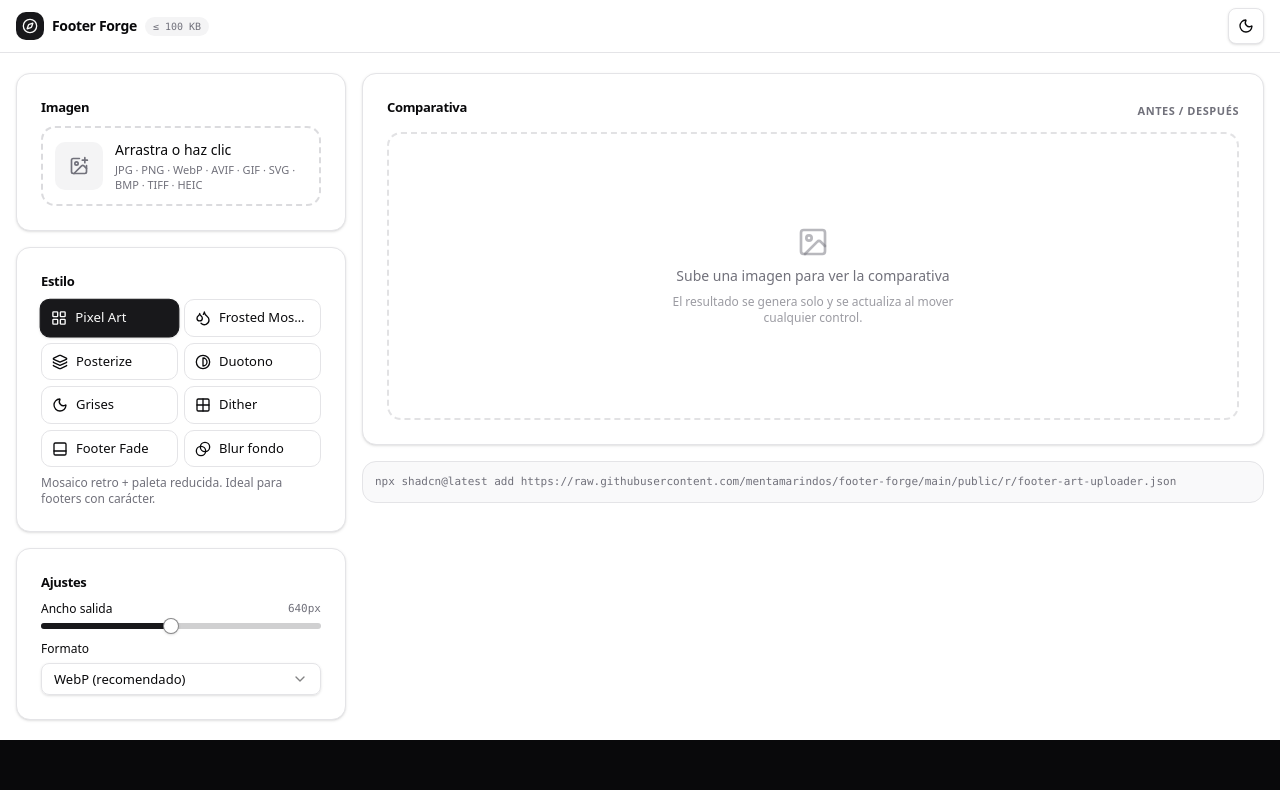
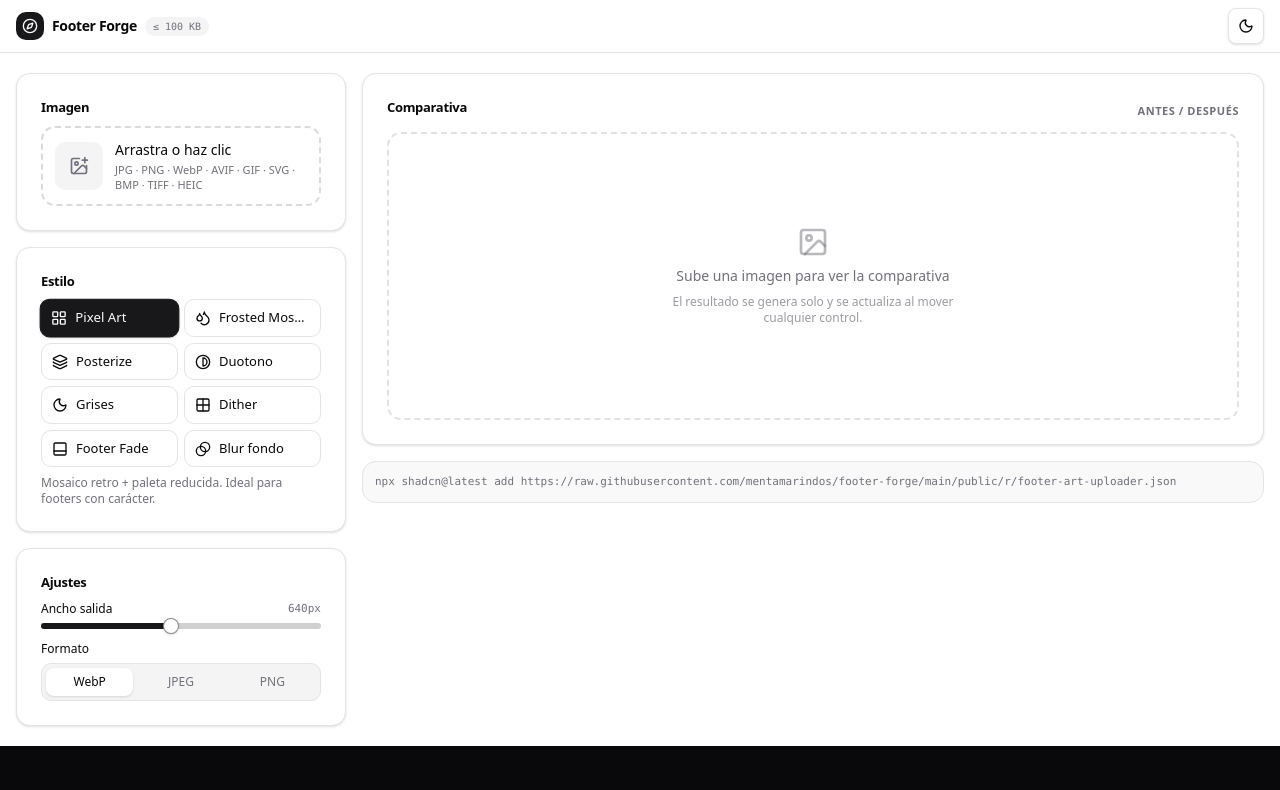
Before and after one commit to mentamarindos/footer-forge, a React (Vite) app: page / in a window 1280 px wide. Shown: the top 790 px of the page. Built offline with nearby package versions, Linux system fonts and the light colour scheme.

Commit message:
Reemplaza todos los dropdowns por toggles (formato segmentado + pills de schema)

```diff
--- a/public/r/footer-art-uploader.json
+++ b/public/r/footer-art-uploader.json
@@ -15,7 +15,6 @@
     "button",
     "card",
     "slider",
-    "select",
     "label",
     "badge"
   ],
--- a/registry.json
+++ b/registry.json
@@ -20,7 +20,6 @@
         "button",
         "card",
         "slider",
-        "select",
         "label",
         "badge"
       ],
--- a/src/components/output-settings.tsx
+++ b/src/components/output-settings.tsx
@@ -1,10 +1,16 @@
 import { Label } from "@/components/ui/label";
-import { Select, SelectContent, SelectItem, SelectTrigger, SelectValue } from "@/components/ui/select";
 import { Slider } from "@/components/ui/slider";
 import type { OutputFormat } from "@/store/use-forge-store";
 import { useForgeStore } from "@/store/use-forge-store";
+import { cn } from "@/lib/utils";
 
-/** Ancho de salida + formato, en fila compacta. */
+const FORMATS: Array<{ value: OutputFormat; label: string }> = [
+  { value: "image/webp", label: "WebP" },
+  { value: "image/jpeg", label: "JPEG" },
+  { value: "image/png", label: "PNG" },
+];
+
+/** Ancho de salida + formato segmentado, en fila compacta. */
 export function OutputSettings() {
   const width = useForgeStore((s) => s.width);
   const format = useForgeStore((s) => s.format);
@@ -22,16 +28,30 @@ export function OutputSettings() {
       </div>
       <div className="grid gap-1.5">
         <Label className="text-xs">Formato</Label>
-        <Select value={format} onValueChange={(v) => setFormat(v as OutputFormat)}>
-          <SelectTrigger className="h-8 text-[13px]">
-            <SelectValue />
-          </SelectTrigger>
-          <SelectContent>
-            <SelectItem value="image/webp">WebP (recomendado)</SelectItem>
-            <SelectItem value="image/jpeg">JPEG</SelectItem>
-            <SelectItem value="image/png">PNG</SelectItem>
-          </SelectContent>
-        </Select>
+        <div className="grid grid-cols-3 gap-1 rounded-lg border bg-muted p-1" role="group" aria-label="Formato de salida">
+          {FORMATS.map((f) => {
+            const isActive = f.value === format;
+            return (
+              <button
+                key={f.value}
+                type="button"
+                aria-pressed={isActive}
+                title={f.value === "image/webp" ? "WebP (recomendado)" : f.label}
+                onClick={() => setFormat(f.value)}
+                className={cn(
+                  "rounded-md px-2 py-1.5 text-xs font-medium transition-all duration-150",
+                  "focus-visible:outline-none focus-visible:ring-1 focus-visible:ring-ring",
+                  "active:scale-95",
+                  isActive
+                    ? "bg-background text-foreground shadow-sm"
+                    : "text-muted-foreground hover:text-foreground"
+                )}
+              >
+                {f.label}
+              </button>
+            );
+          })}
+        </div>
       </div>
     </div>
   );
--- a/src/components/style-controls.tsx
+++ b/src/components/style-controls.tsx
@@ -1,8 +1,8 @@
 import { Label } from "@/components/ui/label";
-import { Select, SelectContent, SelectItem, SelectTrigger, SelectValue } from "@/components/ui/select";
 import { Slider } from "@/components/ui/slider";
 import { getStyle } from "@/lib/image/styles";
 import { useForgeStore } from "@/store/use-forge-store";
+import { cn } from "@/lib/utils";
 
 /** Controles generados del schema del estilo activo (adaptativo, desde el store). */
 export function StyleControls() {
@@ -42,18 +42,29 @@ export function StyleControls() {
           return (
             <div key={p.key} className="grid gap-1.5">
               <Label className="text-xs">{p.label}</Label>
-              <Select value={String(current)} onValueChange={(v) => updateParam(p.key, v)}>
-                <SelectTrigger className="h-8 text-[13px]">
-                  <SelectValue />
-                </SelectTrigger>
-                <SelectContent>
-                  {p.options.map((o) => (
-                    <SelectItem key={o.value} value={o.value}>
+              <div className="flex flex-wrap gap-1.5" role="group" aria-label={p.label}>
+                {p.options.map((o) => {
+                  const isActive = String(current) === o.value;
+                  return (
+                    <button
+                      key={o.value}
+                      type="button"
+                      aria-pressed={isActive}
+                      onClick={() => updateParam(p.key, o.value)}
+                      className={cn(
+                        "rounded-full border px-2.5 py-1 text-xs font-medium transition-all duration-150",
+                        "focus-visible:outline-none focus-visible:ring-1 focus-visible:ring-ring",
+                        "active:scale-95",
+                        isActive
+                          ? "border-primary bg-primary text-primary-foreground shadow-sm"
+                          : "border-input bg-background text-muted-foreground hover:bg-accent hover:text-accent-foreground"
+                      )}
+                    >
                       {o.label}
-                    </SelectItem>
-                  ))}
-                </SelectContent>
-              </Select>
+                    </button>
+                  );
+                })}
+              </div>
             </div>
           );
         }
```
